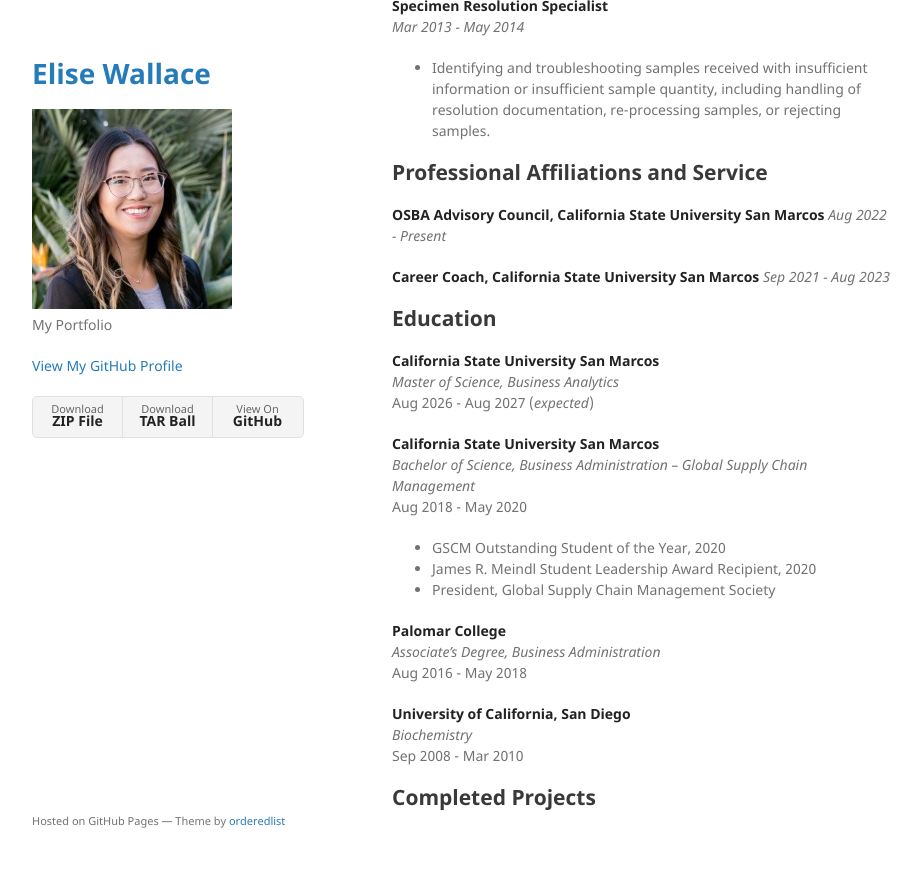
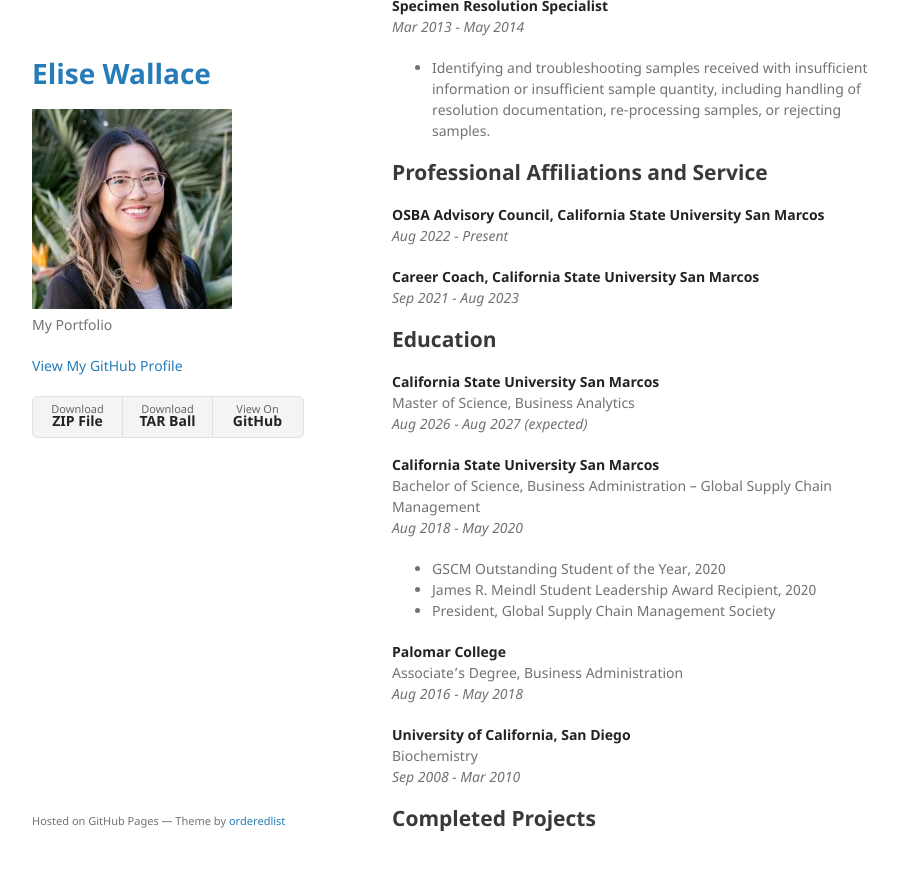
Before and after one commit to EliseWallace/elisewallace.github.io, a Jekyll site: the page built from index.md, in a window 1280 px wide and 900 px high, scrolled down 2157 px. Shown: the top 870 px of the window, without its empty margins (178-1099 px from the left). Built offline with Jekyll 4.4.1, drawn with Linux system fonts in a browser that asks for light colours; our own code applies the rules of GitHub Pages for plain Markdown files.

```diff
--- a/index.md
+++ b/index.md
@@ -49,31 +49,31 @@ I thrive on taking messy data sets, intricate forecasting models, and technical
 + Identifying and troubleshooting samples received with insufficient information or insufficient sample quantity, including handling of resolution documentation, re-processing samples, or rejecting samples.
 
 ## Professional Affiliations and Service
-**OSBA Advisory Council, California State University San Marcos**
+**OSBA Advisory Council, California State University San Marcos**\
 *Aug 2022 - Present*
 
-**Career Coach, California State University San Marcos**
+**Career Coach, California State University San Marcos**\
 *Sep 2021 - Aug 2023*
 
 ## Education
 
 **California State University San Marcos**\
-*Master of Science, Business Analytics*\
-Aug 2026 - Aug 2027 (*expected*)
+Master of Science, Business Analytics\
+*Aug 2026 - Aug 2027 (expected)*
 
 **California State University San Marcos**\
-*Bachelor of Science, Business Administration – Global Supply Chain Management*\
-Aug 2018 - May 2020
+Bachelor of Science, Business Administration – Global Supply Chain Management\
+*Aug 2018 - May 2020*
 + GSCM Outstanding Student of the Year, 2020
 + James R. Meindl Student Leadership Award Recipient, 2020
 + President, Global Supply Chain Management Society
 
 **Palomar College**\
-*Associate's Degree, Business Administration*\
-Aug 2016 - May 2018
+Associate's Degree, Business Administration\
+*Aug 2016 - May 2018*
 
 **University of California, San Diego**\
-*Biochemistry*\
-Sep 2008 - Mar 2010
+Biochemistry\
+*Sep 2008 - Mar 2010*
 
 ## Completed Projects
```
